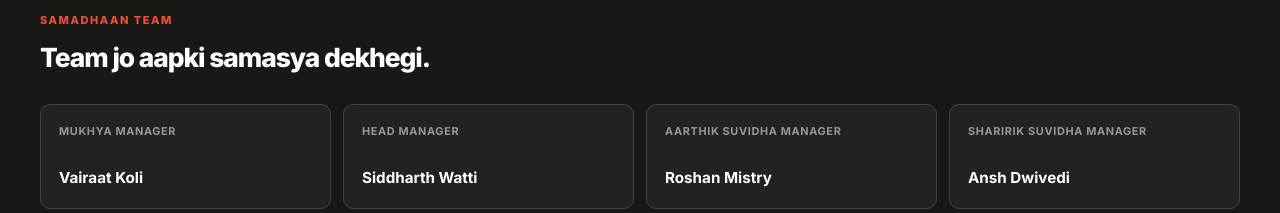
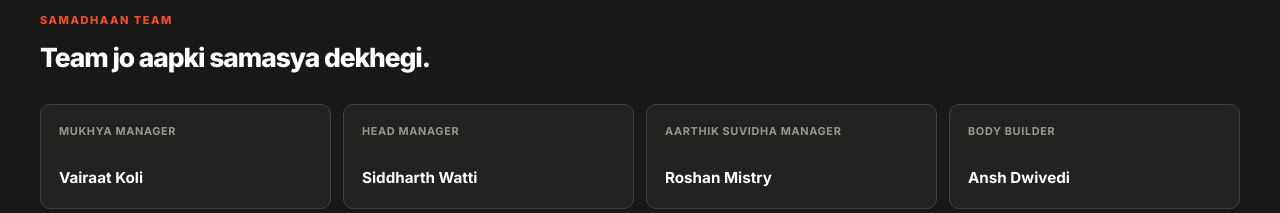
Before and after one commit to webencoder46/samadhaan, a Next.js app: page / in a window 1280 px wide. Shown: the part 2360-2573 px from the top of the page. Built offline with nearby package versions, Linux system fonts and the light colour scheme.

Commit message:
Rename 'Sharirik Suvidha Manager' to 'Body Builder'

```diff
--- a/src/app/page.tsx
+++ b/src/app/page.tsx
@@ -132,7 +132,7 @@ export default function Page() {
                 ["Mukhya Manager", "Vairaat Koli"],
                 ["Head Manager", "Siddharth Watti"],
                 ["Aarthik Suvidha Manager", "Roshan Mistry"],
-                ["Sharirik Suvidha Manager", "Ansh Dwivedi"],
+                ["Body Builder", "Ansh Dwivedi"],
                 ["Finance Manager", "Deepak Netam"],
                 ["Mansik Suvidha Manager", "Geetesh Yadav"],
                 ["Data Sambhalne Wala", "Sameer Chandel"],
```
